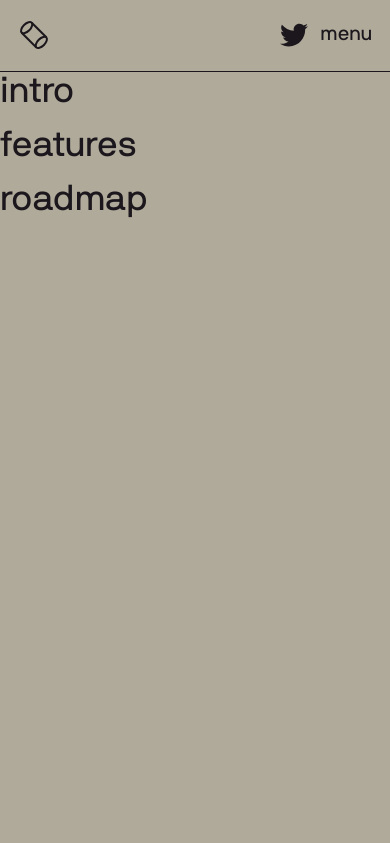
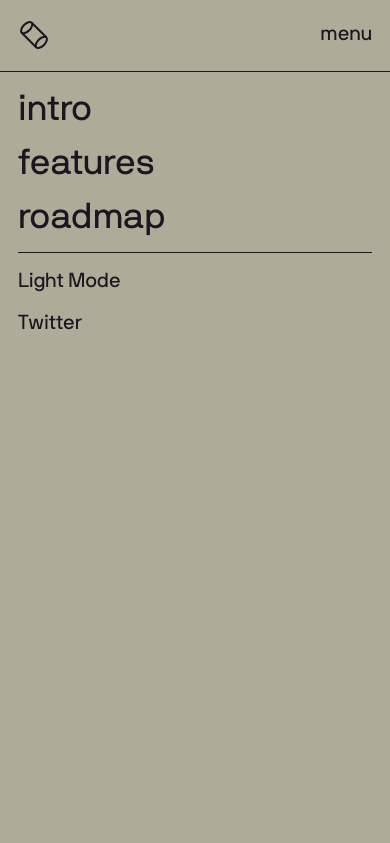
Before and after one commit to caseykennedy/Namelayer, a Gatsby site: page / in a window 390 px wide. Both pictures are taken after a click on the button "menu". Shown: the top 843 px of the page. Built offline with nearby package versions, Linux system fonts and the light colour scheme; Gatsby itself is replaced by a stand-in of ours.

Commit message:
mobile nav, useTheme hook

```diff
--- a/src/components/Header/MobileNav/MobileNav.tsx
+++ b/src/components/Header/MobileNav/MobileNav.tsx
@@ -3,6 +3,8 @@
 
 import React, { useEffect, useState } from 'react'
 import { motion } from 'framer-motion'
+
+import useTheme from '../../../hooks/useTheme'
 
 // import theme from '../../../styles/theme'
 import * as S from './styles.scss'
@@ -29,21 +31,25 @@ const itemVariants = {
     y: 0,
     opacity: 1,
     transition: {
-      y: { stiffness: 1000, velocity: -1000 },
+      duration: 0.5,
+      stiffness: 100,
+      velocity: -100,
     },
   },
   closed: {
     y: 25,
     opacity: 0,
     transition: {
-      y: { stiffness: 1000 },
+      duration: 0.5,
+      stiffness: 100,
+      velocity: -100,
     },
   },
 }
 
 const listVariants = {
   open: {
-    transition: { staggerChildren: 0.035, delayChildren: 0.03 },
+    transition: { staggerChildren: 0.1, delayChildren: 0.15 },
   },
   closed: {
     transition: { staggerChildren: 0.05, staggerDirection: -1 },
@@ -74,22 +80,9 @@ type NavProps = {
 }
 
 const MobileNav = ({ handleExitOnClick, isOpen }: NavProps) => {
-  const [theme, setTheme] = useState('default')
+  const { toggleTheme, theme } = useTheme()
   const [isNavOpen, setNavOpen] = useState(false)
   const toggleMenu = () => setNavOpen(!isNavOpen)
-
-  const toggleTheme = () => {
-    setTheme(theme === 'default' ? 'darkMode' : 'default')
-    document.documentElement.setAttribute('data-theme', theme)
-    localStorage.setItem('theme', theme)
-  }
-
-  useEffect(() => {
-    const localTheme = localStorage.getItem('theme')
-    if (localTheme) {
-      document.documentElement.setAttribute('data-theme', localTheme)
-    }
-  }, [])
 
   return (
     <motion.div initial="closed" animate={isOpen ? 'open' : 'closed'}>
@@ -101,6 +94,17 @@ const MobileNav = ({ handleExitOnClick, isOpen }: NavProps) => {
             link={item}
           />
         ))}
+        <motion.div variants={itemVariants} className="secondary">
+          <div
+            role="button"
+            tabIndex={0}
+            onClick={toggleTheme}
+            onKeyDown={toggleTheme}
+          >
+            {theme === 'default' ? 'Light Mode' : 'Dark Mode'}
+          </div>
+          <div>Twitter</div>
+        </motion.div>
       </S.MobileNav>
     </motion.div>
   )
--- a/src/components/Header/MobileNav/styles.scss.tsx
+++ b/src/components/Header/MobileNav/styles.scss.tsx
@@ -17,13 +17,26 @@ export const MobileNav = styled(motion.ul)`
   background: var(--color-bg);
   margin: 0;
   margin-top: var(--header-width);
+  padding: var(--gutter);
   height: 100%;
   width: 100%;
+
+  .secondary {
+    border-top: var(--border);
+    display: flex;
+    flex-flow: column nowrap;
+    padding-top: var(--space-xs);
+    width: 100%;
+
+    & > * {
+      flex: 1;
+      padding: var(--space-xs) 0;
+    }
+  }
 `
 
 export const NavLink = styled(motion.li)`
   display: flex;
-  flex-direction: column;
   margin: 0;
   padding: 0;
   width: 100%;
--- a/src/components/Header/styles.scss.tsx
+++ b/src/components/Header/styles.scss.tsx
@@ -60,8 +60,12 @@ export const Header = styled.header`
     }
 
     .twitter {
-      display: flex;
+      display: none;
       place-content: center;
+
+      @media ${breakpoint.tablet} {
+        display: flex;
+      }
     }
 
     .theme-toggle {
--- a/src/components/Navigation/Navigation.tsx
+++ b/src/components/Navigation/Navigation.tsx
@@ -1,18 +1,13 @@
 // Header
 // ___________________________________________________________________
 
-import React, { useEffect, useState } from 'react'
-import { Link } from 'gatsby'
+import React from 'react'
+
+// Hooks
+import useTheme from '../../hooks/useTheme'
 
 // Styles
 import * as S from './styles.scss'
-
-// Components
-import Icon from '../Icons'
-// import MobileNav from './MobileNav'
-// import Modal from '../Modal'
-import Symbol from '../SVG/Symbol'
-import HandshakeLogo from '../SVG/Handshake'
 
 // ___________________________________________________________________
 
@@ -32,25 +27,9 @@ const navLinks = [
 ]
 
 const Header = () => {
-  const [theme, setTheme] = useState('default')
-  const [isNavOpen, setNavOpen] = useState(false)
-  const toggleMenu = () => setNavOpen(!isNavOpen)
-
-  const toggleTheme = () => {
-    setTheme(theme === 'default' ? 'darkMode' : 'default')
-    document.documentElement.setAttribute('data-theme', theme)
-    localStorage.setItem('theme', theme)
-  }
-
-  useEffect(() => {
-    const localTheme = localStorage.getItem('theme')
-    if (localTheme) {
-      document.documentElement.setAttribute('data-theme', localTheme)
-    }
-  }, [])
+  const { toggleTheme } = useTheme()
 
   return (
-    <>
     <S.Navigation>
       <nav>
         {navLinks.map((link, idx) => (
@@ -67,11 +46,6 @@ const Header = () => {
         </button>
       </div>
     </S.Navigation>
-
-      {/* <Modal open={isNavOpen} close={toggleMenu}>
-        <MobileNav isOpen={isNavOpen} handleExitOnClick={toggleMenu} />
-      </Modal> */}
-    </>
   )
 }
 
--- /dev/null
+++ b/src/hooks/useTheme.ts
@@ -0,0 +1,22 @@
+import { useEffect, useState } from 'react'
+
+function useTheme() {
+  const [theme, setTheme] = useState('default')
+
+  const toggleTheme = () => {
+    setTheme(theme === 'default' ? 'darkMode' : 'default')
+    document.documentElement.setAttribute('data-theme', theme)
+    localStorage.setItem('theme', theme)
+  }
+
+  useEffect(() => {
+    const localTheme = localStorage.getItem('theme')
+    if (localTheme) {
+      document.documentElement.setAttribute('data-theme', localTheme)
+    }
+  }, [])
+
+  return { toggleTheme, theme, setTheme }
+}
+
+export default useTheme
```
Also changed, not shown: src/components/Header/Header.tsx (+2 -8 lines). Lines whose indentation alone changed are shown as unchanged.
